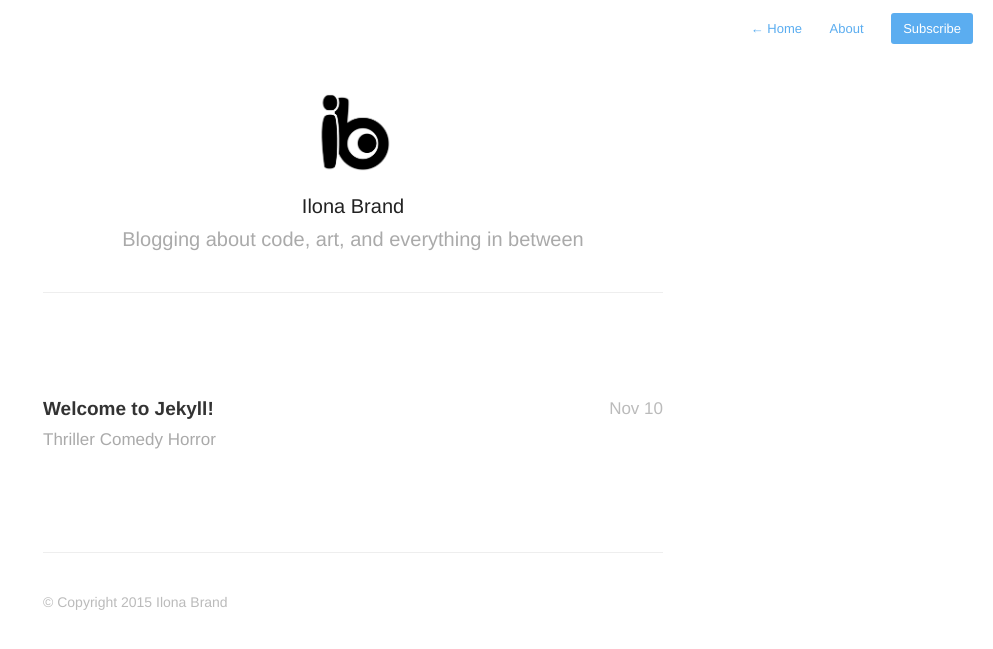
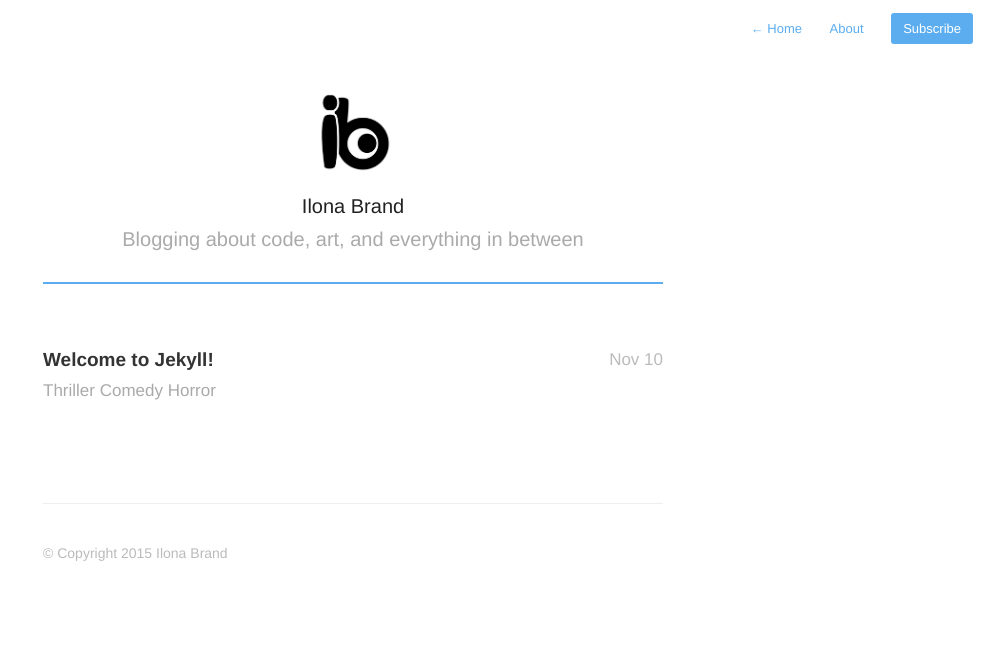
Before and after one commit to ibrand/ibrand.github.io, a Jekyll site: the page built from index.html, in a window 1280 px wide. Shown: the top 649 px of the page, without its empty margins (287-1280 px from the left). Built offline with Jekyll 4.4.1, drawn with Linux system fonts in a browser that asks for light colours; nearby versions of some CDN libraries; Markdown is read by kramdown in place of the engine named in the settings; the list of posts is cut into pages by our own code.

Commit message:
fine tuned some lines

```diff
--- a/assets/css/style.css
+++ b/assets/css/style.css
@@ -76,9 +76,8 @@ h2 {
 }
 
 .profile #header {
-	border-bottom: 1px solid #eee;
-	margin-bottom: 40px;
-	padding-bottom: 40px;
+	border-bottom: 2px solid #5BADF0;
+	padding-bottom: 30px;
 	text-align: center;
 	position: relative;
 }
@@ -370,7 +369,7 @@ img {
 Post List
 =========================================== */
 #post-list,#archive-list {
-	margin-top: 100px;
+	margin-top: 60px;
 }
 
 #post-list li,#archive-list li {
```
